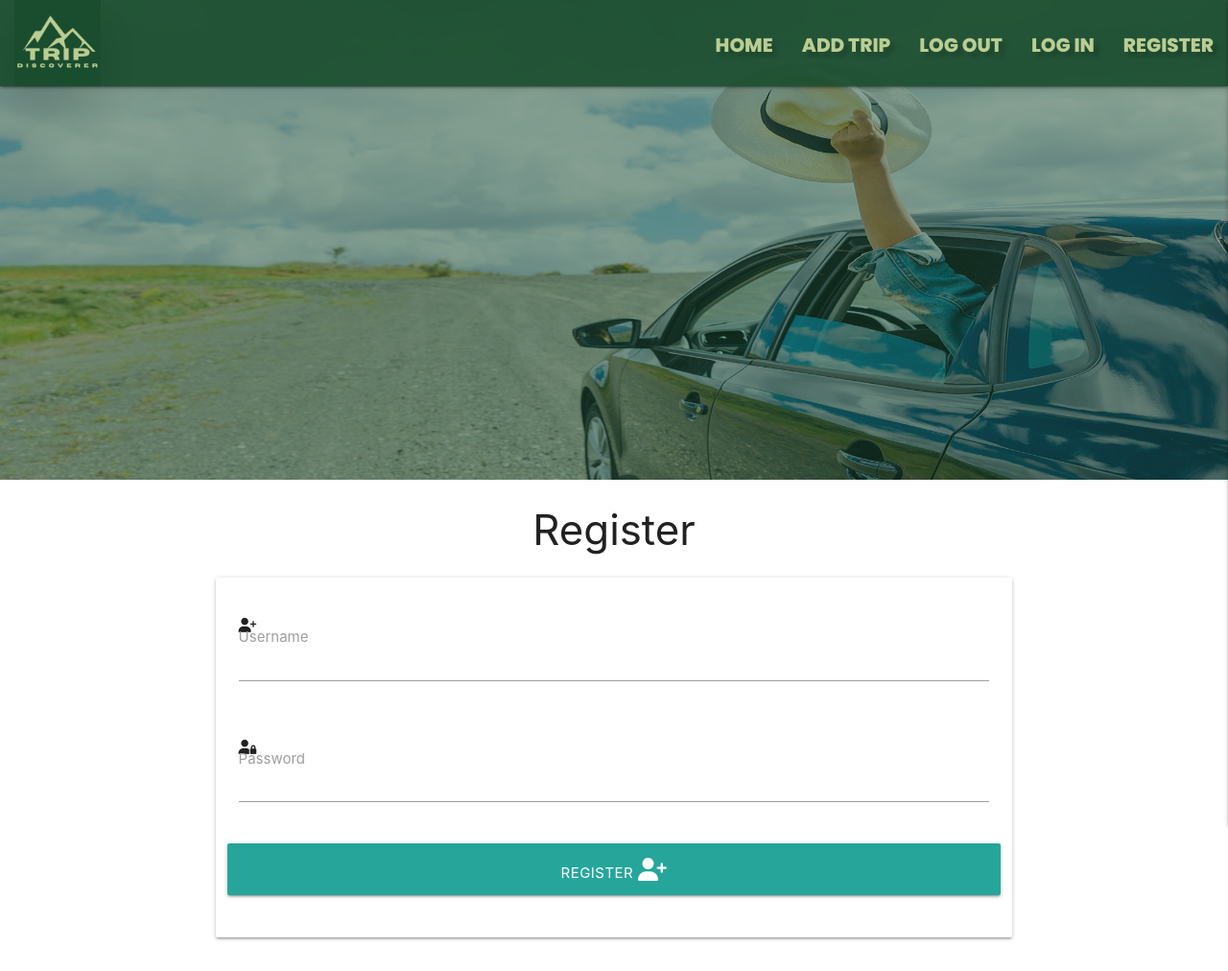
After one commit to e-h-dev/trip-discoverer, a Flask app: page /register in a window 1280 px wide. The commit adds this page. Shown: the whole page at 96% size. Run offline with Flask 3, Linux system fonts and the light colour scheme; some libraries are stand-ins or nearby versions.

Commit message:
Add registration format

```diff
--- a/app.py
+++ b/app.py
@@ -4,6 +4,7 @@ from flask import (
     redirect, request, session, url_for)
 from flask_pymongo import PyMongo
 from bson.objectid import ObjectId
+from werkzeug.security import generate_password_hash, check_password_hash
 if os.path.exists("env.py"):
     import env
 
@@ -24,6 +25,11 @@ def find_trips():
     return render_template("trips.html", trips=trips)
 
 
+@app.route("/register", methods=["GET", "POST"])
+def register():
+    return render_template("register.html")
+
+
 if __name__ == "__main__":
     app.run(host=os.environ.get("IP"),
             port=int(os.environ.get("PORT")),
--- a/templates/base.html
+++ b/templates/base.html
@@ -36,7 +36,7 @@
                     <li><a href="#" class="font">add trip</a></li>
                     <li><a href="#" class="font">log out</a></li>
                     <li><a href="#" class="font">log in</a></li>
-                    <li><a href="#" class="font">register</a></li>
+                    <li><a href="{{ url_for('register') }}" class="font">register</a></li>
                 </ul>
             </div>
         </nav>
@@ -47,7 +47,7 @@
             <li><a href="#" class="font">add trip</a></li>
             <li><a href="#" class="font">log out</a></li>
             <li><a href="#" class="font">log in</a></li>
-            <li><a href="#" class="font">register</a></li>
+            <li><a href="{{ url_for('register') }}" class="font">register</a></li>
         </ul>
       </header>
       <div class="row">
--- /dev/null
+++ b/templates/register.html
@@ -0,0 +1,35 @@
+{% extends "base.html" %}
+{% block content %}
+
+    <h3 class="center-align">Register</h3>
+
+    <div class="row">
+        <form class="col s12 m8 offset-m2" method="POST" action="{{ url_for('register') }}">
+            <div class="card-panel">
+                <!-- username -->
+                <div class="row">
+                    <div class="input-field col s12">
+                        <i class="fas fa-user-plus"></i>
+                        <input id="username" name="username" type="text" class="validate">
+                        <label for="username">Username</label>
+                      </div>
+                </div>
+                <!-- password -->
+                <div class="row">
+                    <div class="input-field col s12">
+                        <i class="fas fa-user-lock"></i>
+                      <input id="password" name="username" type="password" class="validate">
+                      <label for="password">Password</label>
+                    </div>
+                </div>
+                <!-- submit button -->
+                <div class="row">
+                    <button type="submit" class="col s12 btn-large">
+                        Register <i class="fas fa-user-plus"></i>
+                    </button>
+                </div>
+            </div>
+        </form>
+    </div>
+
+{% endblock %}
```
